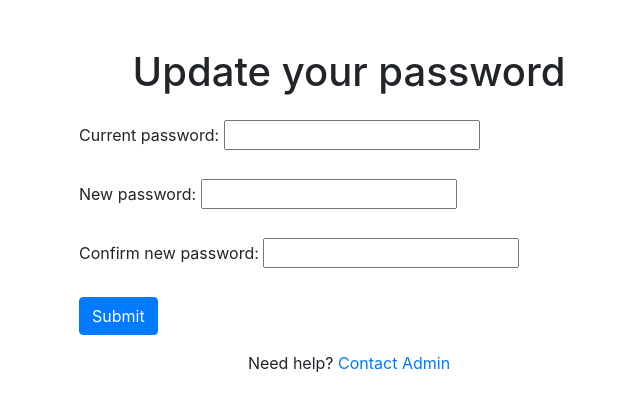
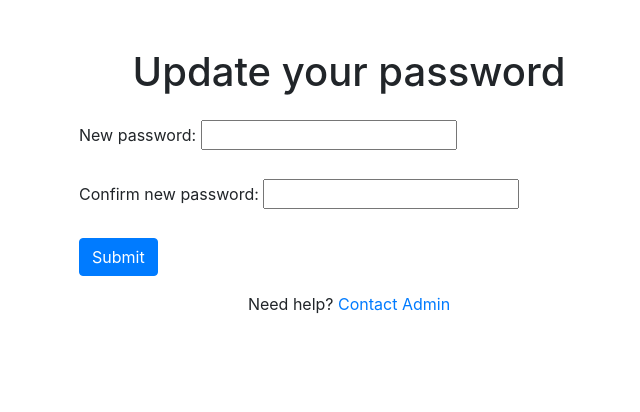
Before and after one commit to CougarBellinger/SFWE403-503-Project, a Django app: page /users/updatepassword/ in a window 1280 px wide. Shown: the top 412 px of the page, without its empty margins (291-931 px from the left). Run offline with Django 4.2, Linux system fonts and the light colour scheme; parts of the project's set-up code (start-up, migrations or seed data) failed here and were passed over; some libraries are stand-ins or nearby versions.

Commit message:
edited forms, views, first_login.html

```diff
--- a/MyPharma/users/forms.py
+++ b/MyPharma/users/forms.py
@@ -1,6 +1,7 @@
 from django import forms
 from django.contrib.auth.forms import UserCreationForm
 from users.models import CustomUser
+from django.contrib.auth.forms import SetPasswordForm
 
 
 class UserRegistrationForm(UserCreationForm):
@@ -12,3 +13,8 @@ class UserRegistrationForm(UserCreationForm):
 class LoginForm(forms.Form):
     email = forms.EmailField()
     password = forms.CharField(widget=forms.PasswordInput)
+
+class FirstPasswordChangeForm(SetPasswordForm):
+     class Meta:
+        model = CustomUser
+        fields = [ 'new_password1', 'new_password2']
--- a/MyPharma/users/templates/first_login.html
+++ b/MyPharma/users/templates/first_login.html
@@ -27,14 +27,12 @@
                 {% endif %}
 
                 <!-- Password Change form -->
-                <form method="post">
+                <form method="post" action="{% url 'first_password_view' %}">
                     {% csrf_token %}
-                    <label for="current_password">Current password:</label>
-                    <input type="password" id="current_password" name="current_password" required><br><br>
-                    <label for="new_password">New password:</label>
-                    <input type="password" id="new_password" name="new_password" required><br><br>
-                    <label for="confirm_new_password">Confirm new password:</label>
-                    <input type="password" id="confirm_new_password" name="confirm_new_password" required><br><br>
+                    <label for="new_password1">New password:</label>
+                    <input type="password" id="new_password1" name="new_password1" required><br><br>
+                    <label for="new_password2">Confirm new password:</label>
+                    <input type="password" id="new_password2" name="new_password2" required><br><br>
                     <button type="submit" class="btn btn-primary">Submit</button>
                 </form>
 
--- a/MyPharma/users/views.py
+++ b/MyPharma/users/views.py
@@ -4,8 +4,7 @@ from django.contrib.auth import authenticate, login, logout
 from django.contrib.auth.forms import AuthenticationForm
 from .forms import UserRegistrationForm
 from .models import PharmacyManager,PharmacyTechnician,Pharmacist,Cashier,GeneralUser
-from .forms import CustomUser
-from django.contrib.auth.forms import PasswordChangeForm
+from .forms import CustomUser, FirstPasswordChangeForm
 from django.contrib.auth import update_session_auth_hash
 
 from .forms import LoginForm
@@ -74,12 +73,16 @@ def contact_view(request):
 def first_password_view(request):
     user = request.user
 
+    print(f"password line #77: {str(user)}")
     if request.method == 'POST':
-        form = PasswordChangeForm(user, request.POST)
+        form = FirstPasswordChangeForm(user, request.POST)
+        print(f"password line #80: {str(user)}")
 
         if form.is_valid():  # checks to see if current password is correct, new password and confirming it is correct
             form.user.is_first_login = False
+            print(f"password line #84: {str(user)}")
             form.save()  # hashes new password and saves it to the database
+            print(f"password line #86: {str(user)}")
             update_session_auth_hash(request, user)  # keeps the user logged in after changing the password
             messages.success(request, 'Your password was successfully updated!')
             return redirect('home_view')
```
